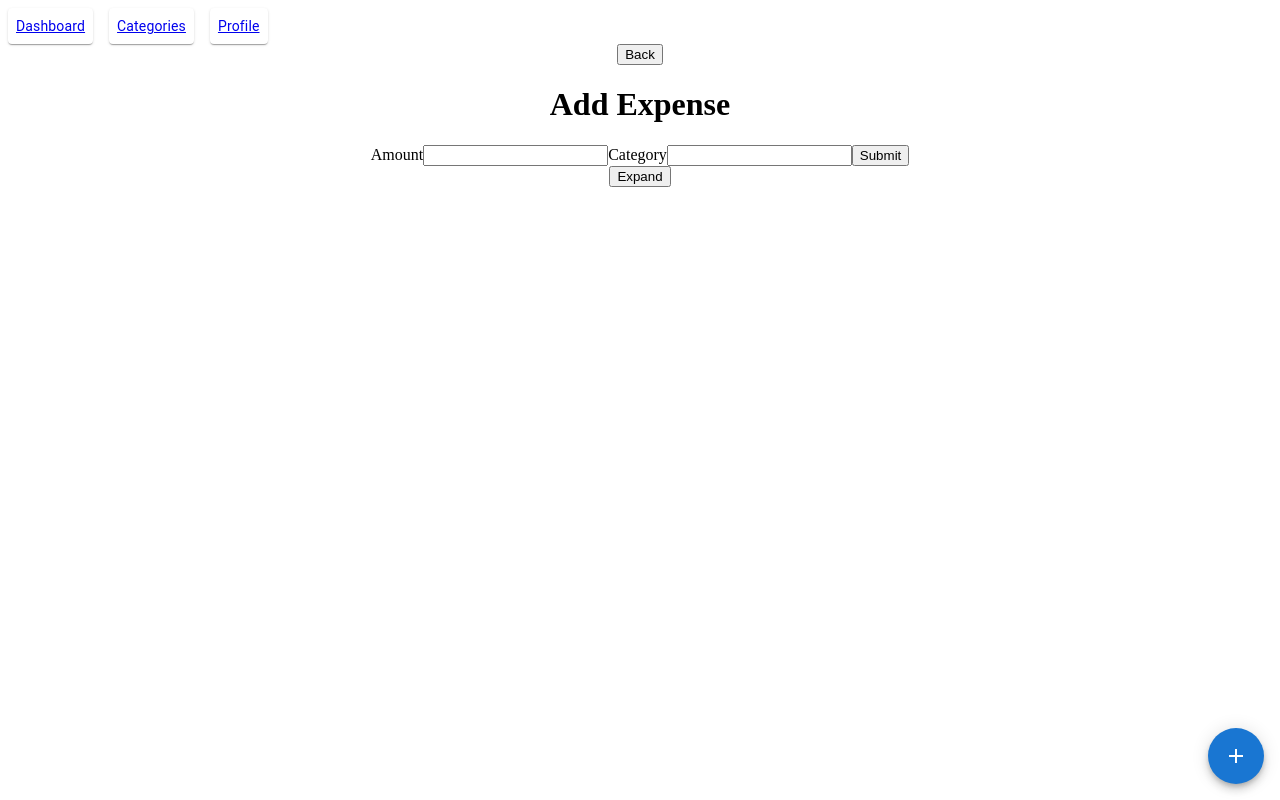
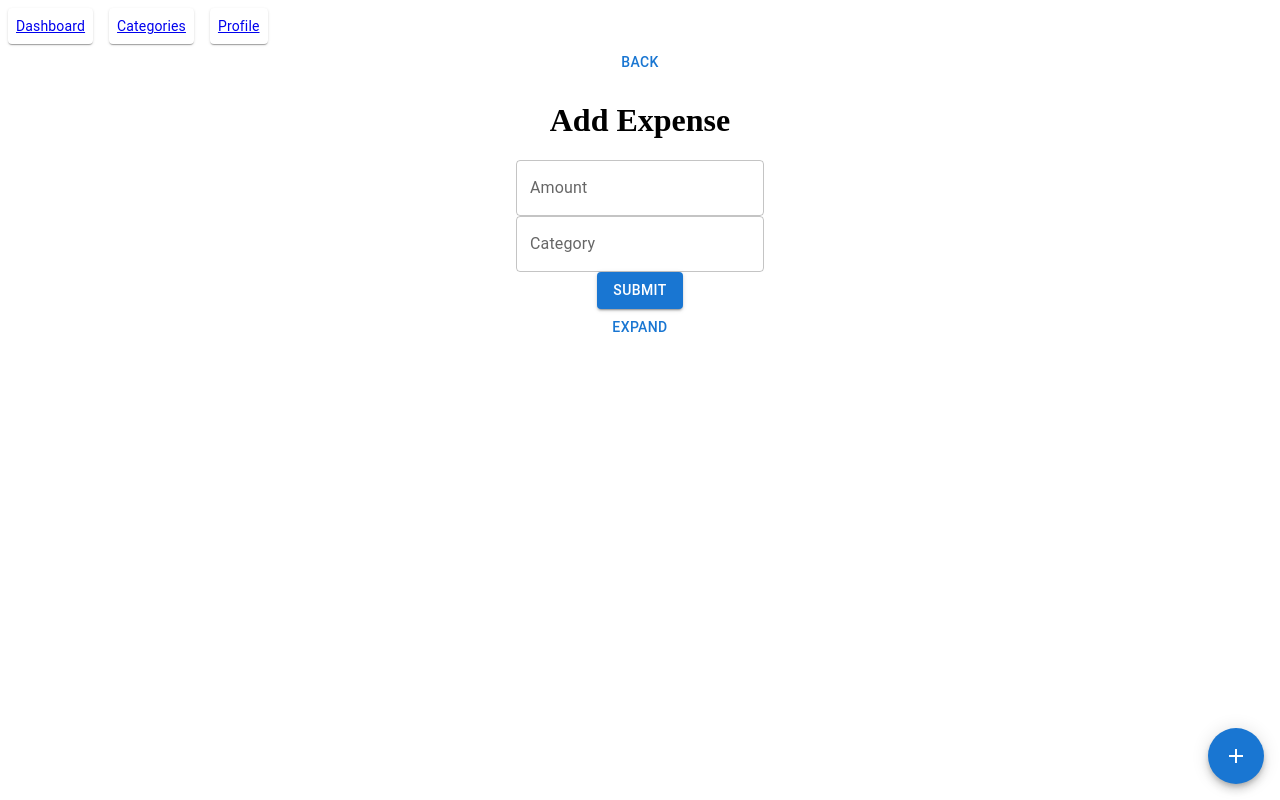
Before and after one commit to utamakevin/money_app, a React (Create React App) app: page /add-expense in a window 1280 px wide. Built offline with nearby package versions, Linux system fonts and the light colour scheme.

Commit message:
add entry pages added

```diff
--- a/src/AddExpense.jsx
+++ b/src/AddExpense.jsx
@@ -1,5 +1,11 @@
 import { useState } from "react"
 import { useNavigate } from "react-router-dom"
+import TextField from "@mui/material/TextField"
+import Button from "@mui/material/Button"
+import InputLabel from "@mui/material/InputLabel"
+import MenuItem from "@mui/material/MenuItem"
+import FormControl from "@mui/material/FormControl"
+import Select from "@mui/material/Select"
 
 export default function AddExpense({ months }) {
   const date = new Date()
@@ -32,32 +38,79 @@ export default function AddExpense({ months }) {
 
   return (
     <div className="add-expense">
-      <button onClick={() => navigate("/")}>Back</button>
+      <Button variant="text" onClick={() => navigate("/")}>
+        Back
+      </Button>
       <h1>Add Expense</h1>
-      <span>Amount</span>
-      <input type="number" onChange={e => setAmount(e.target.value)} />
-      <span>Category</span>
-      <input type="text" onChange={e => setCategory(e.target.value)} />
-      <button onClick={handleSubmit}>Submit</button>
+      <div>
+        <TextField
+          id="outlined-basic"
+          label="Amount"
+          type="number"
+          variant="outlined"
+          onChange={e => setAmount(e.target.value)}
+        />
+      </div>
+      <div>
+        <TextField
+          id="outlined-basic"
+          label="Category"
+          type="text"
+          variant="outlined"
+          onChange={e => setCategory(e.target.value)}
+        />
+      </div>
+      <Button variant="contained" onClick={handleSubmit}>
+        Submit
+      </Button>
       {isExpanded ? (
         <div>
-          <button onClick={() => setIsExpanded(!isExpanded)}>Hide</button>
-          <span>Month</span>
-          <input
-            type="text"
-            defaultValue={months[date.getMonth()]}
-            onChange={e => setMonth(e.target.value)}
-          />
-          <span>Year</span>
-          <input
-            type="number"
-            defaultValue={date.getFullYear()}
-            onChange={e => setYear(e.target.value)}
-          />
+          <div>
+            <Button variant="text" onClick={() => setIsExpanded(!isExpanded)}>
+              Hide
+            </Button>
+          </div>
+
+          <FormControl sx={{ m: 1, minWidth: 223 }}>
+            <InputLabel id="demo-simple-select-label">Month</InputLabel>
+            <Select
+              labelId="month-select"
+              id="month-select"
+              value={month}
+              label="Month"
+              onChange={e => setMonth(e.target.value)}
+            >
+              <MenuItem value="Jan">Jan</MenuItem>
+              <MenuItem value="Feb">Feb</MenuItem>
+              <MenuItem value="Mar">Mar</MenuItem>
+              <MenuItem value="Apr">Apr</MenuItem>
+              <MenuItem value="May">May</MenuItem>
+              <MenuItem value="Jun">Jun</MenuItem>
+              <MenuItem value="Jul">Jul</MenuItem>
+              <MenuItem value="Aug">Aug</MenuItem>
+              <MenuItem value="Sep">Sep</MenuItem>
+              <MenuItem value="Oct">Oct</MenuItem>
+              <MenuItem value="Nov">Nov</MenuItem>
+              <MenuItem value="Dec">Dec</MenuItem>
+            </Select>
+          </FormControl>
+
+          <div>
+            <TextField
+              id="outlined-basic"
+              label="Year"
+              type="number"
+              variant="outlined"
+              defaultValue={date.getFullYear()}
+              onChange={e => setYear(e.target.value)}
+            />
+          </div>
         </div>
       ) : (
         <div>
-          <button onClick={() => setIsExpanded(!isExpanded)}>Expand</button>
+          <Button variant="text" onClick={() => setIsExpanded(!isExpanded)}>
+            Expand
+          </Button>
         </div>
       )}
     </div>
--- a/src/AddRevenue.jsx
+++ b/src/AddRevenue.jsx
@@ -1,5 +1,11 @@
 import { useState } from "react"
 import { useNavigate } from "react-router-dom"
+import TextField from "@mui/material/TextField"
+import Button from "@mui/material/Button"
+import InputLabel from "@mui/material/InputLabel"
+import MenuItem from "@mui/material/MenuItem"
+import FormControl from "@mui/material/FormControl"
+import Select from "@mui/material/Select"
 
 export default function AddRevenue({ months }) {
   const date = new Date()
@@ -32,32 +38,79 @@ export default function AddRevenue({ months }) {
 
   return (
     <div className="add-revenue">
-      <button onClick={() => navigate("/")}>Back</button>
+      <Button variant="text" onClick={() => navigate("/")}>
+        Back
+      </Button>
       <h1>Add Revenue</h1>
-      <span>Amount</span>
-      <input type="number" onChange={e => setAmount(e.target.value)} />
-      <span>Category</span>
-      <input type="text" onChange={e => setCategory(e.target.value)} />
-      <button onClick={handleSubmit}>Submit</button>
+      <div>
+        <TextField
+          id="outlined-basic"
+          label="Amount"
+          type="number"
+          variant="outlined"
+          onChange={e => setAmount(e.target.value)}
+        />
+      </div>
+      <div>
+        <TextField
+          id="outlined-basic"
+          label="Category"
+          type="text"
+          variant="outlined"
+          onChange={e => setCategory(e.target.value)}
+        />
+      </div>
+      <Button variant="contained" onClick={handleSubmit}>
+        Submit
+      </Button>
       {isExpanded ? (
         <div>
-          <button onClick={() => setIsExpanded(!isExpanded)}>Hide</button>
-          <span>Month</span>
-          <input
-            type="text"
-            defaultValue={months[date.getMonth()]}
-            onChange={e => setMonth(e.target.value)}
-          />
-          <span>Year</span>
-          <input
-            type="number"
-            defaultValue={date.getFullYear()}
-            onChange={e => setYear(e.target.value)}
-          />
+          <div>
+            <Button variant="text" onClick={() => setIsExpanded(!isExpanded)}>
+              Hide
+            </Button>
+          </div>
+
+          <FormControl sx={{ m: 1, minWidth: 223 }}>
+            <InputLabel id="demo-simple-select-label">Month</InputLabel>
+            <Select
+              labelId="month-select"
+              id="month-select"
+              value={month}
+              label="Month"
+              onChange={e => setMonth(e.target.value)}
+            >
+              <MenuItem value="Jan">Jan</MenuItem>
+              <MenuItem value="Feb">Feb</MenuItem>
+              <MenuItem value="Mar">Mar</MenuItem>
+              <MenuItem value="Apr">Apr</MenuItem>
+              <MenuItem value="May">May</MenuItem>
+              <MenuItem value="Jun">Jun</MenuItem>
+              <MenuItem value="Jul">Jul</MenuItem>
+              <MenuItem value="Aug">Aug</MenuItem>
+              <MenuItem value="Sep">Sep</MenuItem>
+              <MenuItem value="Oct">Oct</MenuItem>
+              <MenuItem value="Nov">Nov</MenuItem>
+              <MenuItem value="Dec">Dec</MenuItem>
+            </Select>
+          </FormControl>
+
+          <div>
+            <TextField
+              id="outlined-basic"
+              label="Year"
+              type="number"
+              variant="outlined"
+              defaultValue={date.getFullYear()}
+              onChange={e => setYear(e.target.value)}
+            />
+          </div>
         </div>
       ) : (
         <div>
-          <button onClick={() => setIsExpanded(!isExpanded)}>Expand</button>
+          <Button variant="text" onClick={() => setIsExpanded(!isExpanded)}>
+            Expand
+          </Button>
         </div>
       )}
     </div>
```
